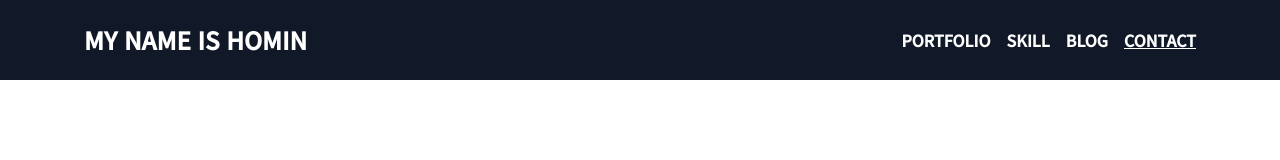
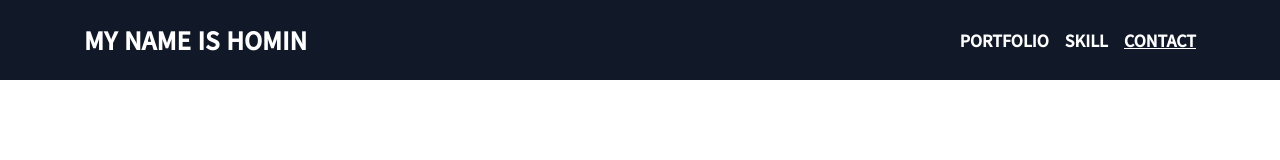
Before and after one commit to mynameishomin/portfolio, a Next.js app: page /contact in a window 1280 px wide. Shown: the top 160 px of the page. Built offline with nearby package versions, Linux system fonts and the light colour scheme; what tailwindcss-3d would draw is missing.

Commit message:
블로그 메뉴 임시 제거

```diff
--- a/components/layout/header.tsx
+++ b/components/layout/header.tsx
@@ -24,13 +24,13 @@ const myMenu = [
         icon: "🛠️",
         isBlank: false,
     },
-    {
-        id: 3,
-        name: "BLOG",
-        link: "https://blog.mynameishomin.com/",
-        icon: "📝",
-        isBlank: true,
-    },
+    // {
+    //     id: 3,
+    //     name: "BLOG",
+    //     link: "https://blog.mynameishomin.com/",
+    //     icon: "📝",
+    //     isBlank: true,
+    // },
     {
         id: 4,
         name: "CONTACT",
```
